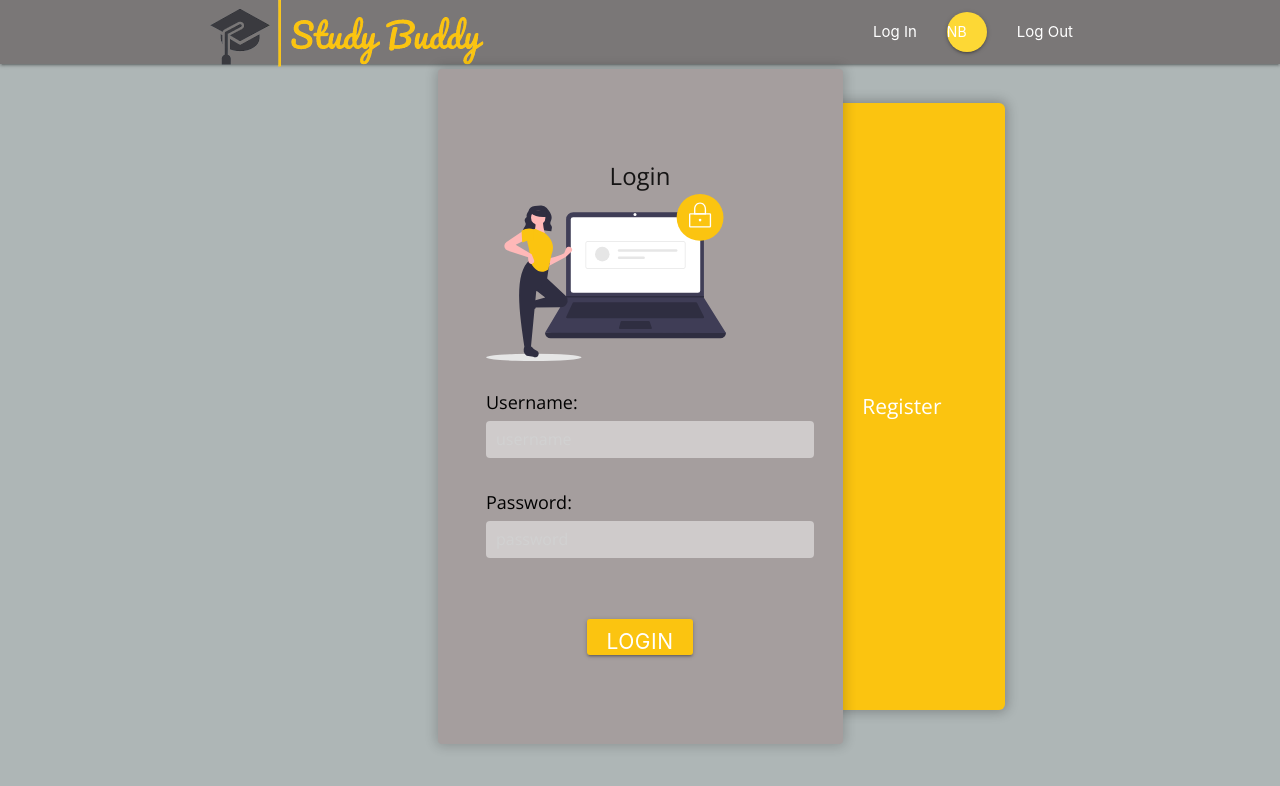
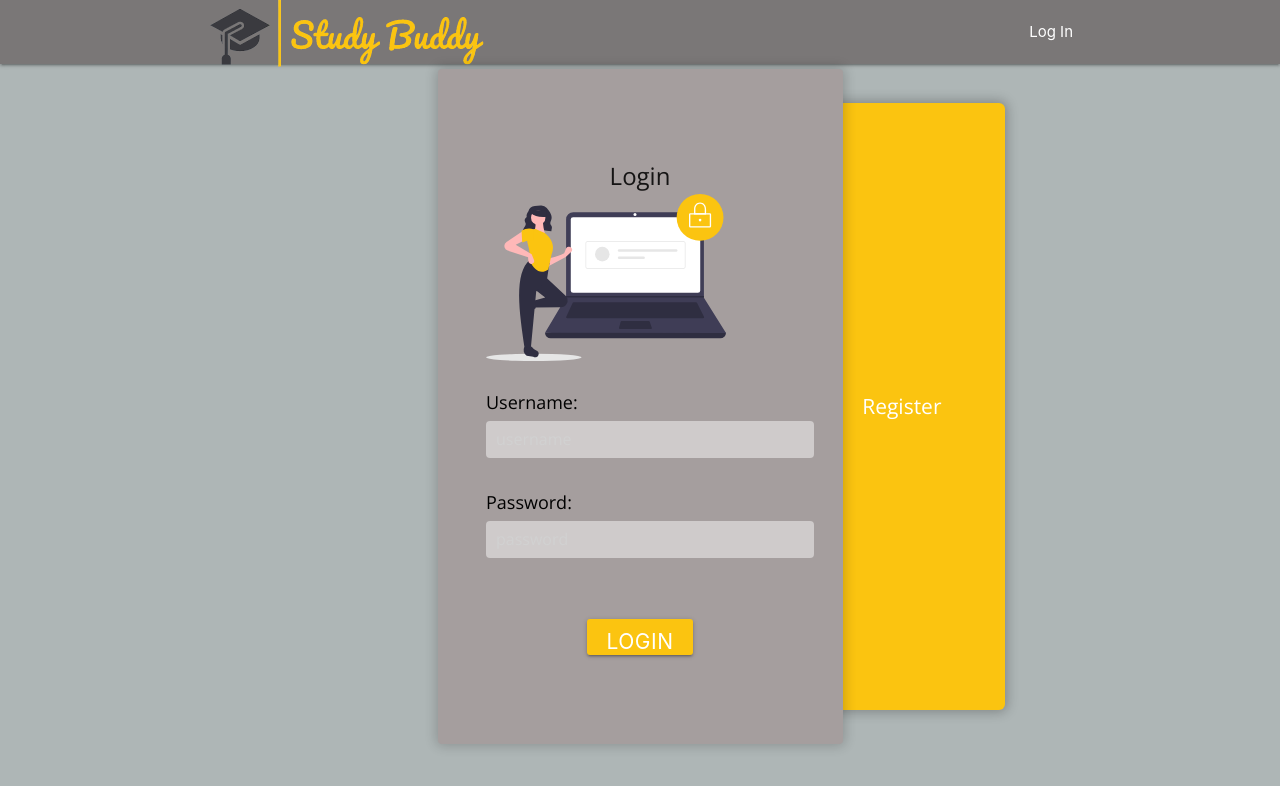
Before and after one commit to natalia-bolos/licenta_front, a React (Create React App) app: page /start in a window 1280 px wide. Shown: the top 786 px of the page. Built offline with nearby package versions, Linux system fonts and the light colour scheme.

Commit message:
add loggedin and loggedout visible links logic

```diff
--- a/src/App.jsx
+++ b/src/App.jsx
@@ -14,16 +14,20 @@ class App extends React.Component {
   constructor(props) {
     super(props);
     this.state = {
-      landing:true
-    };
+      loggedIn:false
+    }
+  }
+
+  toggleLoggedIn(){
+    this.setState({loggedIn:!this.state.loggedIn})
   }
 
   render(){
     return (
       <BrowserRouter>
         <div>
-          <Navbar />
-          <Route path="/start" component={UserAuthentication}/>
+          <Navbar loggedIn={this.state.loggedIn} toggleLoggedIn={this.toggleLoggedIn.bind(this)}/>
+          <Route path="/start" render={(props)=><UserAuthentication {...props} toggleLoggedIn={this.toggleLoggedIn.bind(this)}/>}/>
           <Route path="/dashboard" component={Dashboard}/>
           <Route path="/profile" component={Profile}/>
           <Route path="/moreinfo" component={MoreInfo}/>
--- a/src/constants/index.js
+++ b/src/constants/index.js
@@ -2,3 +2,4 @@ export const API_BASE_URL = 'http://localhost:8080/';
 export const ACCESS_TOKEN = 'accessToken';
 export const USER_ID = 'userId';
 export const USER_NAME = 'userName';
+export const LOGGEDIN = 'loggedIn';
--- a/src/layout/navbar.jsx
+++ b/src/layout/Navbar.jsx
@@ -1,17 +1,16 @@
 import React from 'react';
-import {Link} from 'react-router-dom';
+import { Link } from 'react-router-dom';
 import logo from "./logo.png";
 import SignedInLink from './SignedInLink';
 import SignedOutLink from './SignedOutLink';
 import './navbar.css';
 
-const Navbar = () => {
-    return(
+const Navbar = ({ loggedIn, toggleLoggedIn }) => {
+    return (
         <nav className='nav-wrapper nav-color'>
             <div className='container'>
                 <Link to='/' className="brand-logo" ><img src={logo} alt="Logo" /></Link>
-                <SignedInLink />
-                <SignedOutLink />
+                {loggedIn ? <SignedInLink toggleLoggedIn={toggleLoggedIn}/> : <SignedOutLink />}
             </div>
         </nav>
     )
--- a/src/layout/SignedInLink.jsx
+++ b/src/layout/SignedInLink.jsx
@@ -2,11 +2,11 @@ import React from 'react';
 import {NavLink} from 'react-router-dom';
 
 
-const SignedInLink = () => {
+const SignedInLink = ({toggleLoggedIn}) => {
     return(
         <ul className="right">
             <li><NavLink to='/profile'  className='btn-floating btn-medium yellow darken-1'>NB</NavLink></li>
-            <li><NavLink to='/'>Log Out</NavLink></li>
+            <li><NavLink to='/' onClick={toggleLoggedIn}>Log Out</NavLink></li>
         </ul>
     )
 }
--- a/src/user/UserAuthentication.jsx
+++ b/src/user/UserAuthentication.jsx
@@ -47,7 +47,7 @@ class UserAuthentication extends React.Component {
         <div className="login">
           <div className="container_user" ref={ref => (this.container = ref)}>
             {isLogginActive && (
-              <Login logInSuccessRedirection={this.redirectToDashboardOnSuccess.bind(this)} containerRef={ref => (this.current = ref)} />
+              <Login toggleLoggedIn={this.props.toggleLoggedIn} logInSuccessRedirection={this.redirectToDashboardOnSuccess.bind(this)} containerRef={ref => (this.current = ref)} />
             )}
             {!isLogginActive && (
               <Register registerSuccessRedirection={this.redirectToMoreInfoOnSuccess.bind(this)} containerRef={ref => (this.current = ref)} />
--- a/src/user/login.jsx
+++ b/src/user/login.jsx
@@ -1,6 +1,6 @@
 import React from "react";
 import loginImg from "../login.svg";
-import { ACCESS_TOKEN, USER_ID, USER_NAME } from '../constants';
+import { ACCESS_TOKEN, USER_ID, USER_NAME, LOGGEDIN } from '../constants';
 import { login } from '../util/ApiUtils';
 
 
@@ -25,8 +25,10 @@ export class Login extends React.Component {
       localStorage.setItem(ACCESS_TOKEN, response.accessToken);
       localStorage.setItem(USER_ID, response.userId);
       localStorage.setItem(USER_NAME, this.state.username);
+      localStorage.setItem(LOGGEDIN, true);
       console.log("logged in ok!");
       this.props.logInSuccessRedirection();
+      this.props.toggleLoggedIn();
     })
   }
   render() {
```
